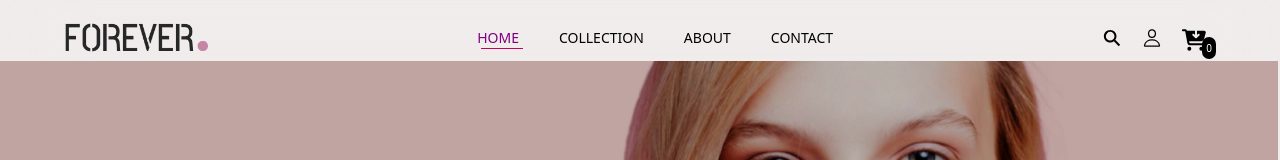
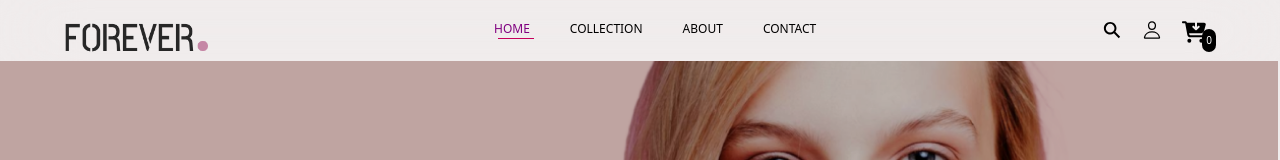
Before and after one commit to amanprajapati3/ECommerce, a React (Vite) app in the folder vite-project/: page / in a window 1280 px wide. Shown: the top 160 px of the page. Built offline with nearby package versions, Linux system fonts and the light colour scheme; no server answers.

Commit message:
testcase6

```diff
--- a/vite-project/src/components/Header.jsx
+++ b/vite-project/src/components/Header.jsx
@@ -32,16 +32,16 @@ const LogOutFunction = () =>{
 
   return (
     <>
-      <div className="flex sticky z-10 top-0 backdrop-blur-2xl justify-between px-5 lg:px-16 pt-2 sm:pt-5 text-sm sm:mt-0 sm:px-10">
+      <div className="flex sticky z-10 top-0 backdrop-blur-2xl justify-between px-5 lg:px-16 pt-2 sm:pt-5 text-[12px] sm:mt-0 sm:px-10">
         {/* logo */}
-        <div>
+        <div className="">
           <NavLink to="/">
             <img src={assets.logo} alt="" className="md:w-36 w-32" />
           </NavLink>
         </div>
 
         {/* navbar for desktop */}
-        <ul className="hidden md:flex gap-10 h-fit mt-2 ">
+        <ul className="hidden md:flex gap-10 h-fit  ">
           <li className="hover:font-bold transition-all duration-300">
             <NavLink to="/">
               <p className="">HOME</p>
@@ -80,7 +80,7 @@ const LogOutFunction = () =>{
         </button>
 
         {/* right side of header */}
-        <div className="flex gap-2 sm:gap-5 mt-2 h-fit">
+        <div className="flex gap-2 sm:gap-5 mt-2 sm:mt-0 h-fit">
           <button
             onClick={HandleSearchBar}
             className="text-xl h-fit hover:scale-125  duration-300 transition-all cursor-pointer"
```
